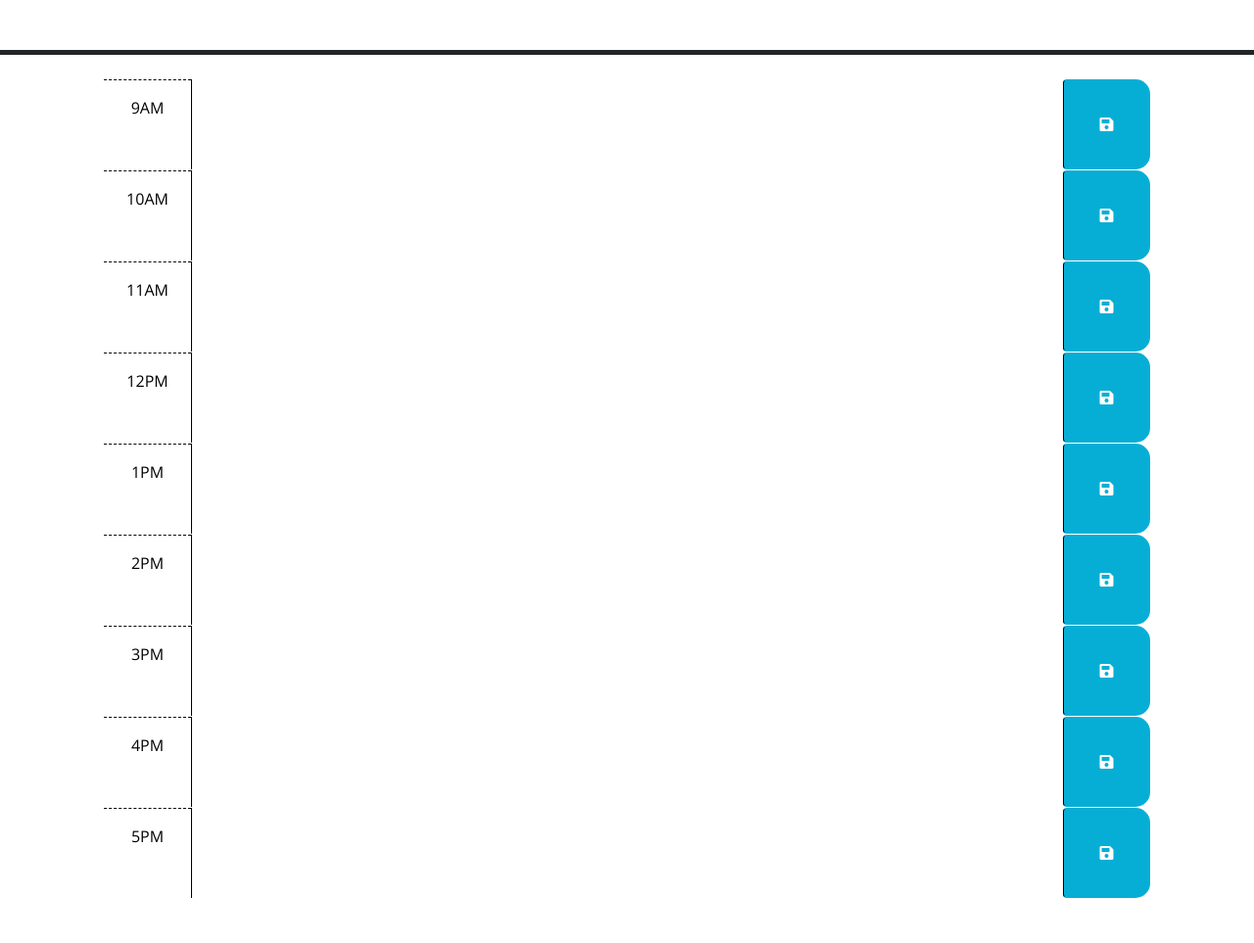
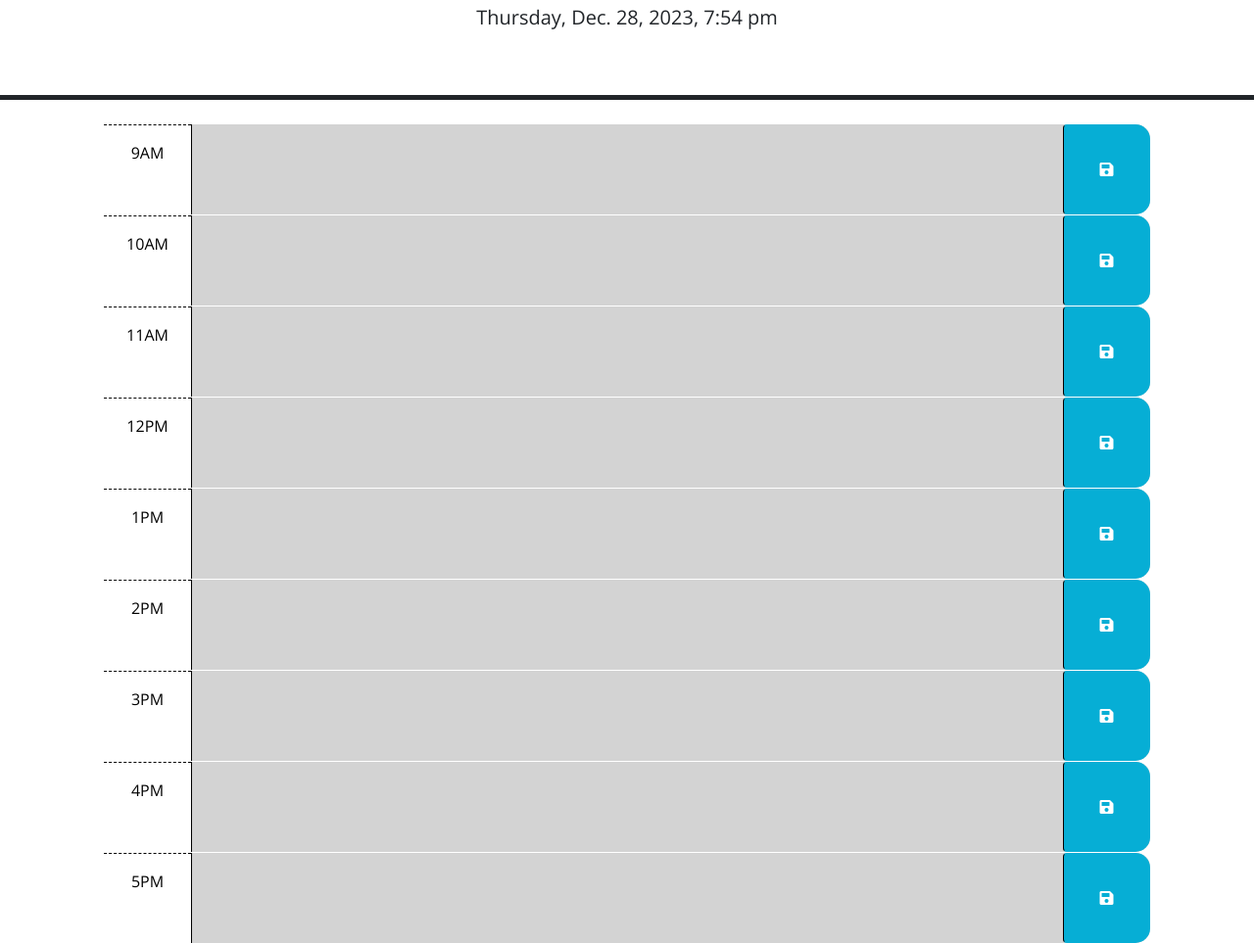
Before and after one commit to TheOarsman/Work-Day-Scheduler, a plain HTML site: page index.html in a window 1280 px wide. Shown: the part 176-1139 px from the top of the page at 98% size. Before the commit the page ends 1093 px from the top, so only its background shows below. Drawn offline with nearby package versions, Linux system fonts and the light colour scheme.

Commit message:
Got time blocks to change color!

```diff
--- a/index.html
+++ b/index.html
@@ -29,16 +29,6 @@
       <p id="currentDay" class="lead"></p>
     </header>
     <div class="container-lg px-5">
-      <!-- Use class for "past", "present", and "future" to apply styles to the
-        time-block divs accordingly. The javascript will need to do this by
-        adding/removing these classes on each div by comparing the hour in the
-        id to the current hour. The html provided below is meant to be an example
-        demonstrating how the css provided can be leveraged to create the
-        desired layout and colors. The html below should be removed or updated
-        in the finished product. Remember to delete this comment once the
-        code is implemented.
-        -->
-
 
       <div id="hour9" class="row time-block">
         <div class="col-md-1 hour text-center py-3">
@@ -80,7 +70,7 @@
         </button>
       </div>
 
-      <div id="hour01" class="row time-block">
+      <div id="hour13" class="row time-block">
         <div class="col-md-1 hour text-center py-3">
           1PM
         </div>
@@ -90,7 +80,7 @@
         </button>
       </div>
 
-      <div id="hour02" class="row time-block">
+      <div id="hour14" class="row time-block">
         <div class="col-md-1 hour text-center py-3">
           2PM
         </div>
@@ -100,7 +90,7 @@
         </button>
       </div>
 
-      <div id="hour03" class="row time-block">
+      <div id="hour15" class="row time-block">
         <div class="col-md-1 hour text-center py-3">
           3PM
         </div>
@@ -110,7 +100,7 @@
         </button>
       </div>
 
-      <div id="hour04" class="row time-block">
+      <div id="hour16" class="row time-block">
         <div class="col-md-1 hour text-center py-3">
           4PM
         </div>
@@ -120,7 +110,7 @@
         </button>
       </div>
 
-      <div id="hour05" class="row time-block">
+      <div id="hour17" class="row time-block">
         <div class="col-md-1 hour text-center py-3">
           5PM
         </div>
--- a/script.js
+++ b/script.js
@@ -35,34 +35,32 @@ $(function () {
     // TODO: Add code to apply the past, present, or future class to each time
 
     function hourTracker() {
-      var currentHour = moment().hour();
+      var currentHour = dayjs().hour();
 
       $(".time-block").each(function () {
         var blockHour = parseInt($(this).attr("id").split("hour")[1]);
-        console.log(blockHour, currentHour)
 
         if (blockHour < currentHour) {
           $(this).addClass("past");
-          $(this).removeClass("future");
-          $(this).removeClass("present");
         }
         else if (blockHour === currentHour) {
           $(this).removeClass("past");
           $(this).addClass("present");
-          $(this).removeClass("future");
         }
         else {
           $(this).removeClass("present");
           $(this).removeClass("past");
           $(this).addClass("future");
         }
-      })
+      });
     }
+
+    hourTracker();
 
     // TODO: Add code to get any user input that was saved in localStorage and set
     // the values of the corresponding textarea elements. HINT: How can the id
     // attribute of each time-block be used to do this?
     //
 
-  };
-});
+  }
+);
```
